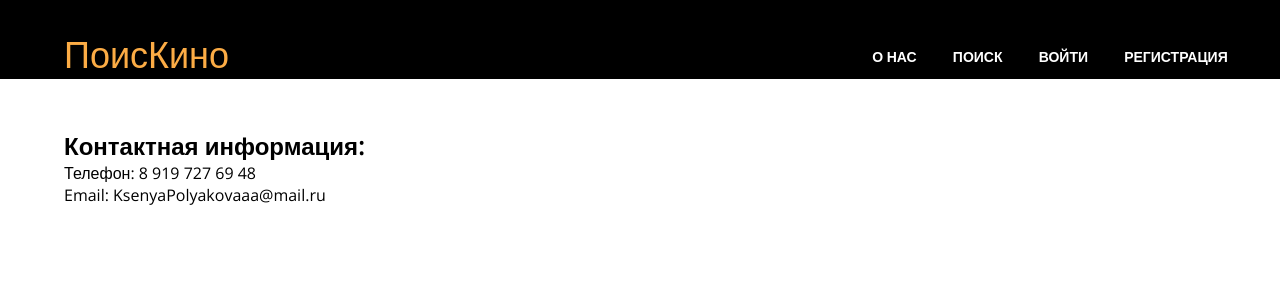
After one commit to Ksupall/PoisKino, a Django app: page /app/about in a window 1280 px wide. The commit adds this page. Shown: the top 300 px of the page. Run offline with Django 3.2, Linux system fonts and the light colour scheme.

Commit message:
some specific info is changed

```diff
--- /dev/null
+++ b/poiskino/app/templates/about.html
@@ -0,0 +1,9 @@
+{% extends "index.html" %}
+<title>{% block title %}О нас{% endblock %}</title>
+{% block main %}
+<h2>Контактная информация:</h2>
+<ul>
+	<li>Телефон: 8 919 727 69 48</li>
+	<li>Email: KsenyaPolyakovaaa@mail.ru</li>
+</ul>
+{% endblock %}
--- a/poiskino/app/templates/index.html
+++ b/poiskino/app/templates/index.html
@@ -1,17 +1,19 @@
+{% load staticfiles %}
 <!DOCTYPE html>
 <html lang="ru">
 <head>
 	<meta charset="UTF-8">
-	<title>Новинки кино</title>
-	<link rel="stylesheet" href="../static/style.css">
+	<title>{% block title %}Новинки кино{% endblock %}</title>
+	{% block css %}<link rel="stylesheet" href="../static/style.css">{% endblock %}
+	<link type="text/css" href="{% static "style.css" %}" rel="stylesheet" >
 	<link href="https://fonts.googleapis.com/css2?family=Open+Sans" rel="stylesheet">
 </head>
 <body>
 	<header>
-		<div class="headerlogo"><p>ПоисКино</p></div>
+		<div class="headerlogo"><p><a href="../app/">ПоисКино</a></p></div>
 		<nav>
 			<div class="topnav" id="myTopNav">
-				<a href="#">О НАС</a>
+				<a href="about">О НАС</a>
 				<a href="#">ПОИСК</a>
 				<a href="#">ВОЙТИ</a>
 				<a href="#">РЕГИСТРАЦИЯ</a>
@@ -19,13 +21,10 @@
 		</nav>
 	</header>
 	<body>
-		<div class="title">Успейте посмотреть новинки 2020 года!</div>
-		<ul>
-			{% for f in films %}
-			<li><a href="/{{ f.id }}/"></a>{{ f.name }}</li>
-			{% endfor %}
-		</ul>
+		<div class="main">
+			{% block main %}
+			{% endblock %}
+		</div>
 	</body>
-	<script src="../static/script.js"></script>
 </body>
 </html>
```
